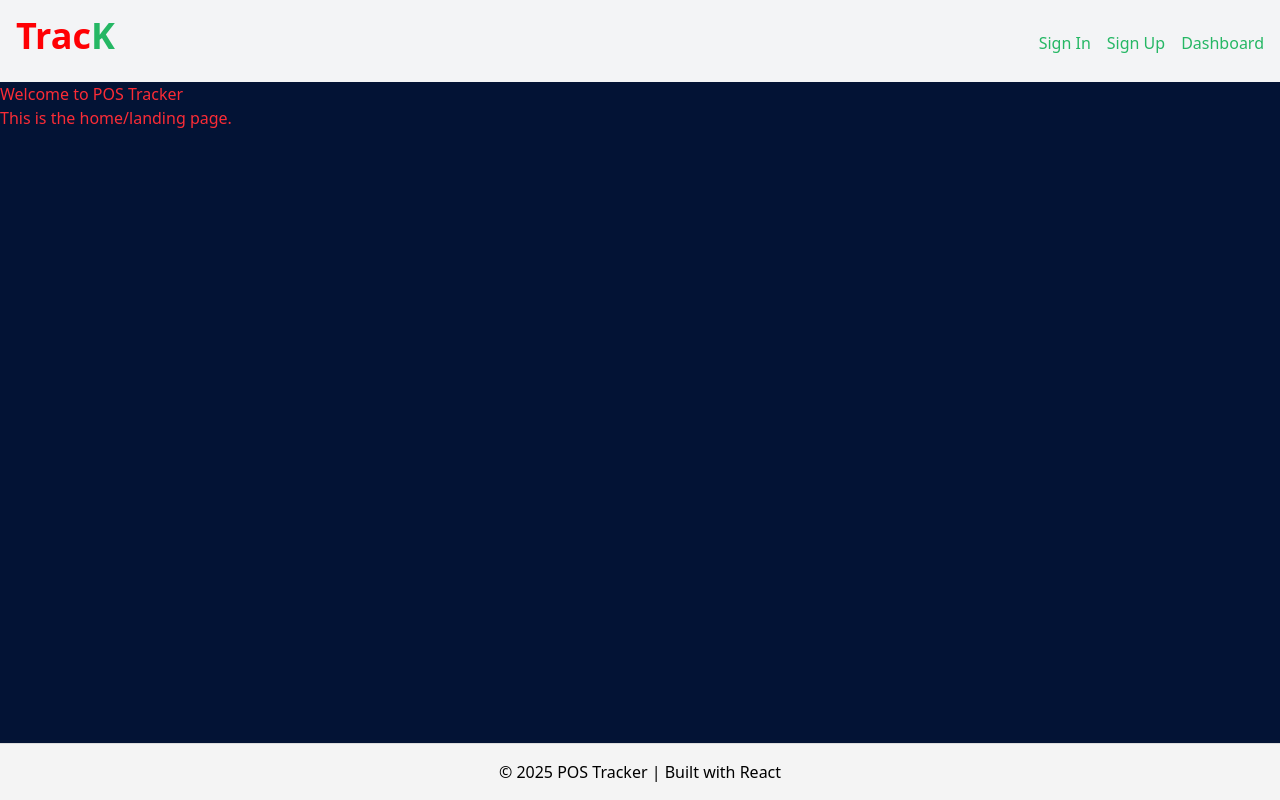
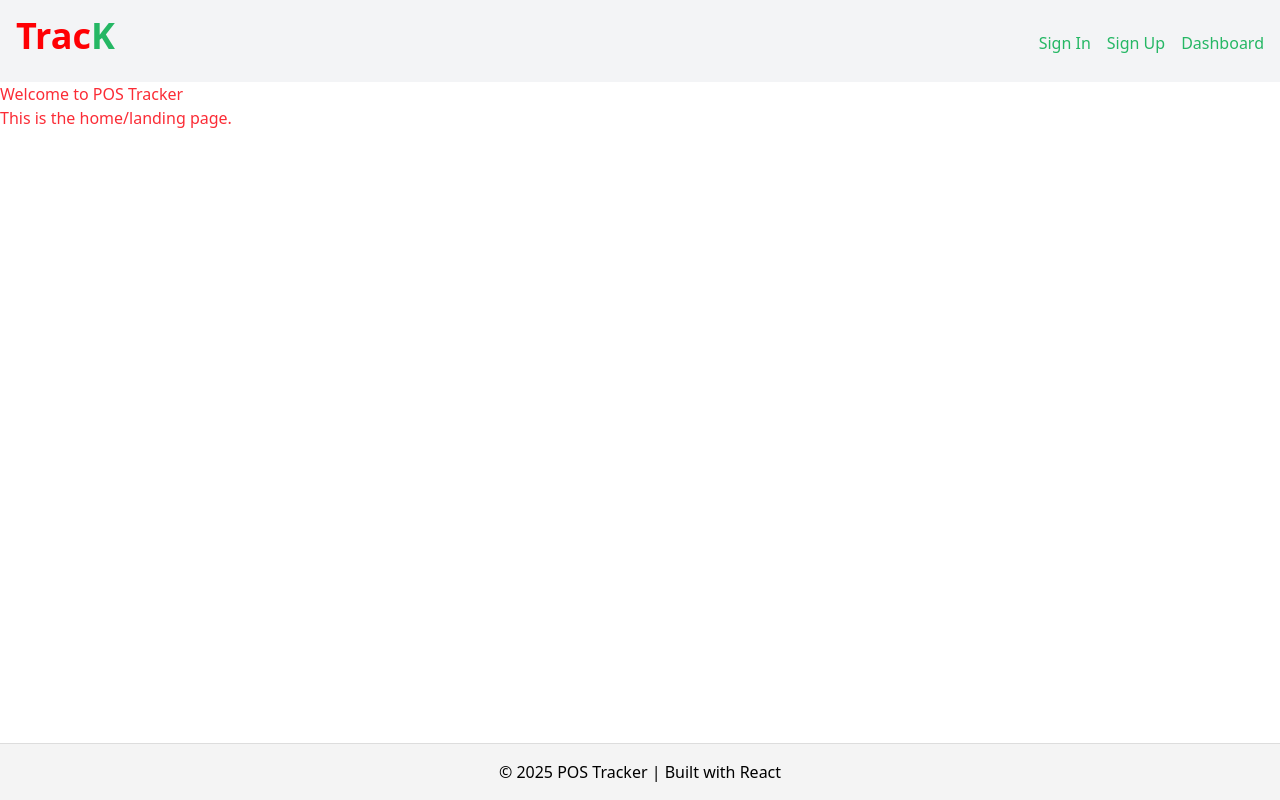
Before and after one commit to KinggPeculiar/TracK, a React (Vite) app: page / in a window 1280 px wide. Built offline with nearby package versions, Linux system fonts and the light colour scheme.

Commit message:
feat(RootLayout): initialize RootLayout and PlainLayout. - RootLayout set to display Navbar, Outlet, and Footer. - PlainLayout set to display Outlet only. - style(RootLayout): change main parent div bg color to white

```diff
--- /dev/null
+++ b/src/layouts/PlainLayout.jsx
@@ -0,0 +1,10 @@
+import React from "react";
+import { Outlet } from "react-router-dom";
+
+export default function PlainLayout() {
+    return (
+        <div>
+            <Outlet />
+        </div>
+    );
+}
--- a/src/layouts/RootLayout.jsx
+++ b/src/layouts/RootLayout.jsx
@@ -5,7 +5,7 @@ import Footer from "../components/Footer";
 
 export default function RootLayout() {
   return (
-    <div className="min-h-screen flex flex-col bg-[#031335] w-full">
+    <div className="min-h-screen flex flex-col bg-white w-full">
       <Navbar />
       <main className="flex-1 container mx-auto max-w-screen">
         <Outlet />
```
